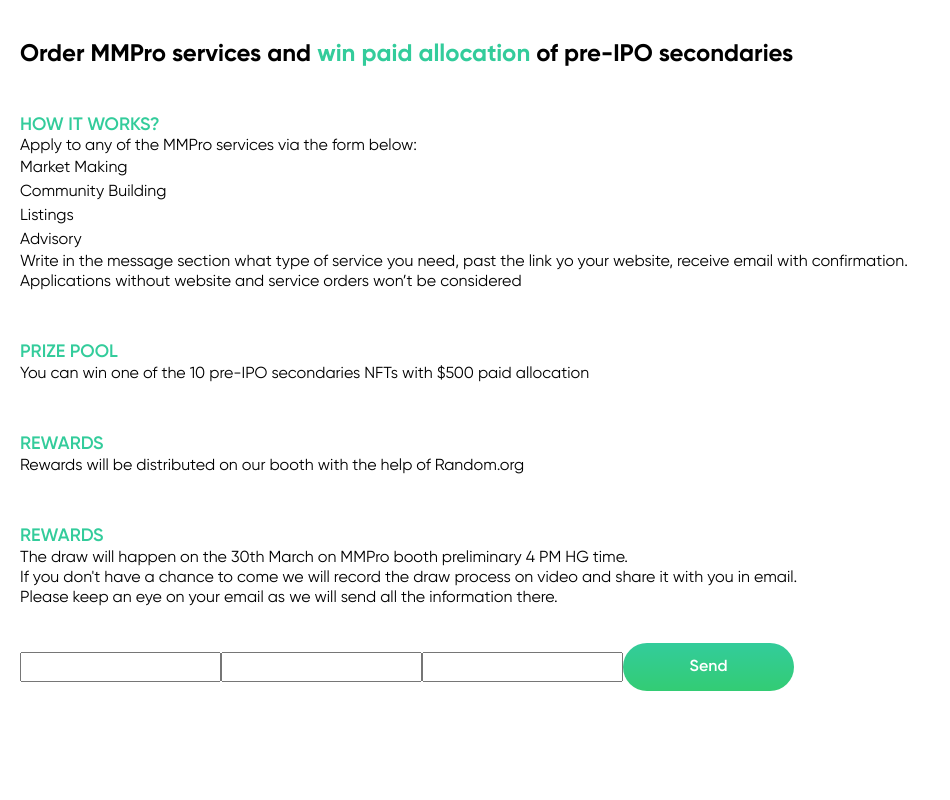
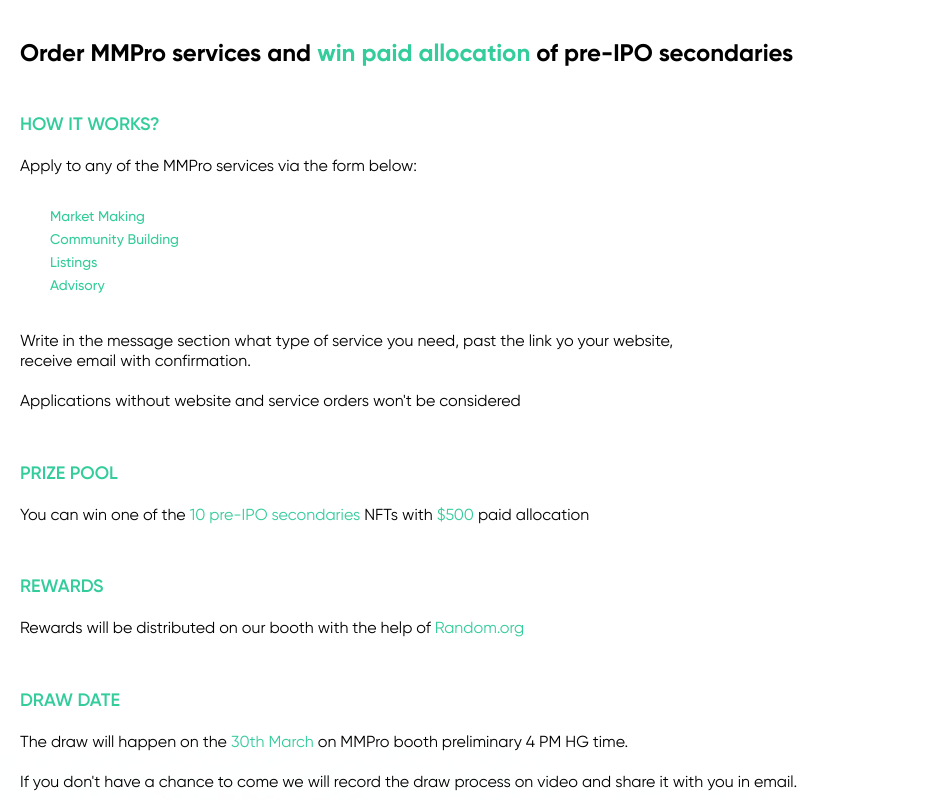
Before and after one commit to GeorgeDeyneka/MMPRO_layout, a Nuxt app: page /order in a window 1280 px wide. Shown: the top 800 px of the page, without its empty margins (0-950 px from the left). Built offline with nearby package versions, Linux system fonts and the light colour scheme.

Commit message:
Complete "Order" page

```diff
--- a/assets/scss/style.scss
+++ b/assets/scss/style.scss
@@ -4,6 +4,10 @@
 
 body {
   font-family: Gilroy;
+}
+
+.text-block {
+  padding: 15.8px 0;
 }
 
 .card {
--- a/assets/scss/typography.scss
+++ b/assets/scss/typography.scss
@@ -44,8 +44,8 @@
 
 h2 {
   font-size: 24px;
-font-weight: 700;
-line-height: 123.7%;
+  font-weight: 700;
+  line-height: 123.7%;
 }
 
 h3 {
@@ -66,13 +66,24 @@
   line-height: 150%;
 }
 
+li {
+  font-size: 14px;
+  font-weight: 500;
+  line-height: 164%;
+}
+
 .p-strong {
   font-weight: 500;
+}
+
+.paragraph {
+  padding: 10px 0;
 }
 
 .green-subtitle {
   text-transform: uppercase;
   color: var(--green-gradient-from);
+  padding: 10px 0;
 }
 
 .green-span {
--- a/components/TheForm.vue
+++ b/components/TheForm.vue
@@ -1,8 +1,36 @@
 <template>
-  <form>
-    <input type="text" />
-    <input type="text" />
-    <input type="text" />
+  <form class="form">
+    <input class="form__input" placeholder="Name" type="text" />
+    <input class="form__input" placeholder="Email" type="text" />
+    <textarea
+      class="form__input form__input_textarea"
+      placeholder="Message"
+      type="textarea"
+    />
     <TheButton text="Send" btn-type="submit" />
   </form>
 </template>
+
+<style lang="scss" scoped>
+.form {
+  padding: 18px 0;
+
+  &__input {
+    border-radius: 44px;
+    padding: 11px 22px;
+    margin: 6px 0;
+    border: 1px solid var(--green-gradient-from);
+    width: 100%;
+
+    &_textarea {
+      height: 110px;
+      border-radius: 20px;
+      margin-bottom: 2px;
+    }
+
+    &::placeholder {
+      color: var(--green-gradient-from);
+    }
+  }
+}
+</style>
--- /dev/null
+++ b/components/order/DrawBlock.vue
@@ -0,0 +1,20 @@
+<template>
+  <div class="text-block draw">
+    <h4 class="green-subtitle">Draw date</h4>
+    <p class="paragraph">
+      The draw will happen on the
+      <span class="green-span"> 30th March </span>
+      on MMPro booth preliminary 4 PM HG time.
+    </p>
+
+    <p class="paragraph">
+      If you don't have a chance to come we will record the draw process on
+      video and share it with you in email.
+    </p>
+
+    <p class="paragraph">
+      Please keep an eye on your email as we will send all the information
+      there.
+    </p>
+  </div>
+</template>
--- /dev/null
+++ b/components/order/PrizeBlock.vue
@@ -0,0 +1,12 @@
+<template>
+  <div class="text-block prize">
+    <h4 class="green-subtitle">Prize pool</h4>
+    <p class="paragraph">
+      You can win one of the
+      <span class="green-span"> 10 pre-IPO secondaries </span>
+      NFTs with
+      <span class="green-span"> $500 </span>
+      paid allocation
+    </p>
+  </div>
+</template>
--- /dev/null
+++ b/components/order/RewardsBlock.vue
@@ -0,0 +1,9 @@
+<template>
+  <div class="text-block rewards">
+    <h4 class="green-subtitle">Rewards</h4>
+    <p class="paragraph">
+      Rewards will be distributed on our booth with the help of
+      <span class="green-span"> Random.org </span>
+    </p>
+  </div>
+</template>
--- /dev/null
+++ b/components/order/WorksBlock.vue
@@ -0,0 +1,39 @@
+<template>
+  <div class="text-block works">
+    <h4 class="green-subtitle">How it works?</h4>
+    <p class="paragraph">
+      Apply to any of the MMPro services via the form below:
+    </p>
+    <ul class="works__list">
+      <li class="works__item">Market Making</li>
+      <li class="works__item">Community Building</li>
+      <li class="works__item">Listings</li>
+      <li class="works__item">Advisory</li>
+    </ul>
+    <p class="paragraph">
+      Write in the message section what type of service you need, past the link
+      yo your website,
+      <br />
+      receive email with confirmation.
+    </p>
+    <p class="paragraph">
+      Applications without website and service orders won't be considered
+    </p>
+  </div>
+</template>
+
+<style lang="scss" scoped>
+.works {
+  &__list {
+    background-color: var(--white);
+    padding: 14px 30px;
+    border-radius: 20px;
+    margin: 5px 0 10px;
+  }
+
+  &__item {
+    color: var(--green-gradient-from);
+    text-decoration: dotted;
+  }
+}
+</style>
--- a/pages/order.vue
+++ b/pages/order.vue
@@ -8,62 +8,21 @@
       of pre-IPO secondaries
     </h2>
 
-    <div class="order__block works">
-      <h4 class="green-subtitle">How it works?</h4>
-      <p>Apply to any of the MMPro services via the form below:</p>
-      <ul>
-        <li>Market Making</li>
-        <li>Community Building</li>
-        <li>Listings</li>
-        <li>Advisory</li>
-      </ul>
-      <p>
-        Write in the message section what type of service you need, past the
-        link yo your website, receive email with confirmation.
-      </p>
-      <p>Applications without website and service orders won’t be considered</p>
-    </div>
+    <OrderWorksBlock />
+    <OrderPrizeBlock />
+    <OrderRewardsBlock />
+    <OrderDrawBlock />
 
-    <div class="order__block prize">
-      <h4 class="green-subtitle">Prize pool</h4>
-      <p>
-        You can win one of the 10 pre-IPO secondaries NFTs with $500 paid
-        allocation
-      </p>
-    </div>
-
-    <div class="order__block rewards">
-      <h4 class="green-subtitle">Rewards</h4>
-      <p>
-        Rewards will be distributed on our booth with the help of Random.org
-      </p>
-    </div>
-
-    <div class="order__block draw">
-      <h4 class="green-subtitle">Rewards</h4>
-      <p>
-        The draw will happen on the 30th March on MMPro booth preliminary 4 PM
-        HG time.
-      </p>
-
-      <p>
-        If you don't have a chance to come we will record the draw process on
-        video and share it with you in email.
-      </p>
-
-      <p>
-        Please keep an eye on your email as we will send all the information
-        there.
-      </p>
-    </div>
-
-<TheForm/>
+    <TheForm />
   </main>
 </template>
 
 <style lang="scss" scoped>
 .order {
   padding: 20px;
+  background-image: url("@/assets/images/background-two.png");
+  background-size: cover;
+  // background-position: 0px -50px;
 
   &__title {
     padding: 20px 0;
@@ -73,9 +32,5 @@
     color: var(--green-gradient-from);
     text-transform: uppercase;
   }
-
-  &__block {
-    padding: 25px 0;
-  }
 }
 </style>
```
Also changed, not shown: assets/images/background-two.png (added), 1 other file (tests, documents, lock files or other folders).
